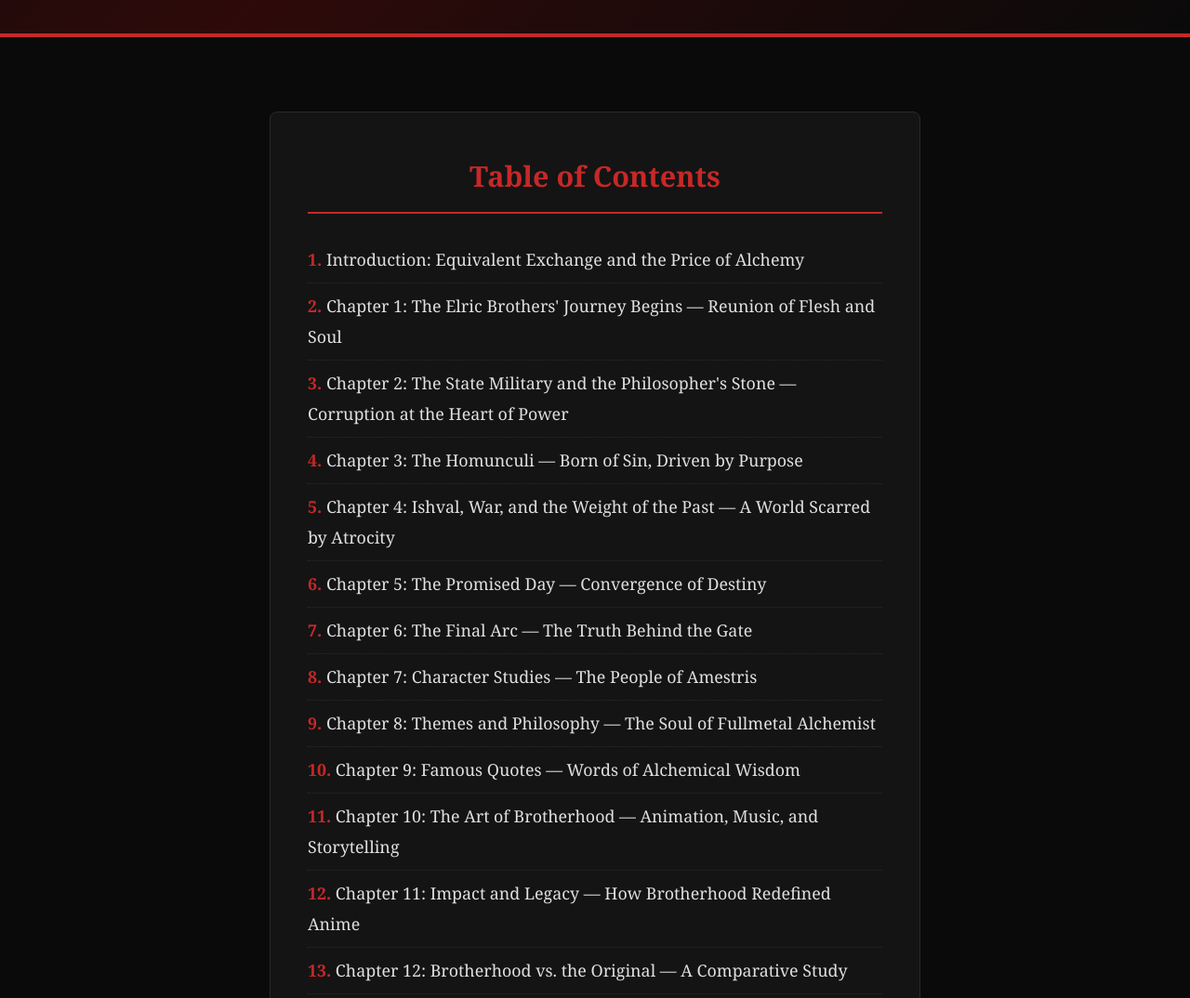
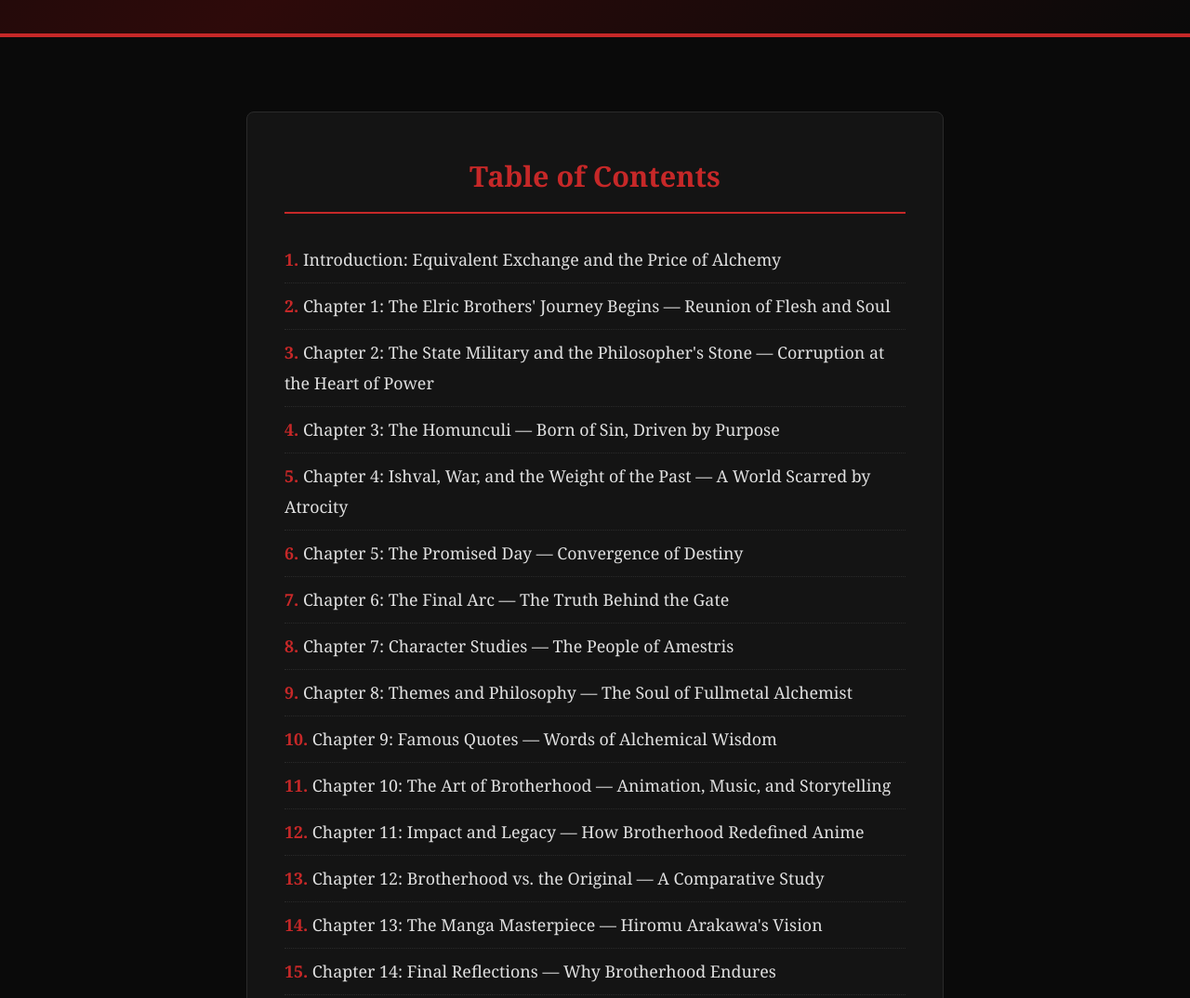
Before and after one commit to Walusimbi-Leon1/fullmetal-alchemist-brotherhood, a plain HTML site: page v1.0/book.html in a window 1280 px wide. Shown: the part 760-1834 px from the top of the page at 93% size. Drawn offline with Linux system fonts and the light colour scheme.

Commit message:
Fix reading width - remove TOC max-width constraint for consistent width

```diff
--- a/v1.0/book.html
+++ b/v1.0/book.html
@@ -68,8 +68,7 @@
     border: 1px solid var(--border);
     border-radius: 8px;
     padding: 40px;
-    margin: 40px auto;
-    max-width: 700px;
+    margin: 40px 0;
   }
   .toc h2 {
     color: var(--accent);
```
